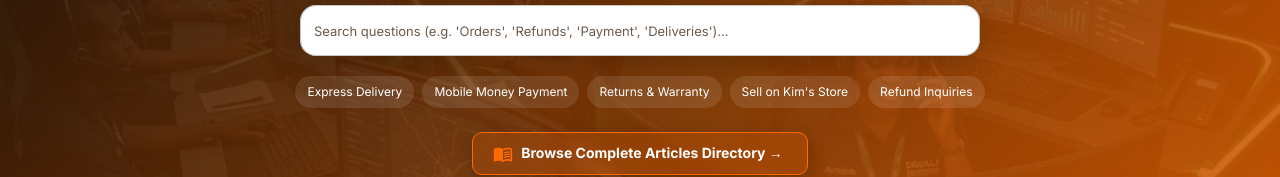
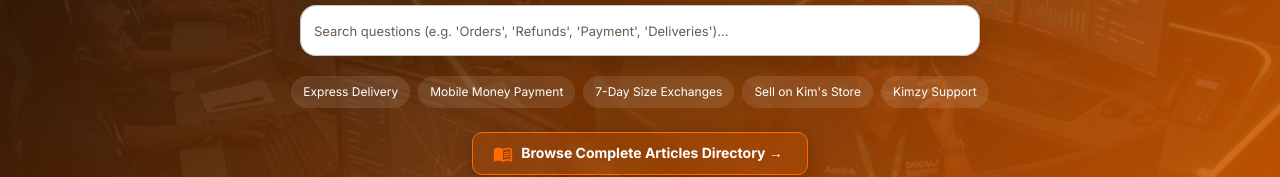
Before and after one commit to Ache822/supermarche, a React (Vite) app in the folder frontend/: page /help in a window 1280 px wide. Shown: the part 320-497 px from the top of the page. Built offline with nearby package versions, Linux system fonts and the light colour scheme; no server answers.

Commit message:
fix(help): update search autocomplete suggestions and pills to Kim's Store theme

```diff
--- a/frontend/src/features/help/HelpCenterPage.tsx
+++ b/frontend/src/features/help/HelpCenterPage.tsx
@@ -31,7 +31,7 @@ import ChatIcon from '@mui/icons-material/Chat';
 import EmailIcon from '@mui/icons-material/Email';
 import SmartphoneIcon from '@mui/icons-material/Smartphone';
 import VerifiedUserIcon from '@mui/icons-material/VerifiedUser';
-import HandymanIcon from '@mui/icons-material/Handyman';
+import StorefrontIcon from '@mui/icons-material/Storefront';
 import CloseIcon from '@mui/icons-material/Close';
 import DescriptionIcon from '@mui/icons-material/Description';
 import MenuBookIcon from '@mui/icons-material/MenuBook';
@@ -310,15 +310,15 @@ export function HelpCenterPage({ onOpenBooking, onOpenLiveChat }: HelpCenterPage
           <Autocomplete
             freeSolo
             options={[
-              'Cooking Gas Refill & Delivery',
-              'Prepped Foods & Market Shopping',
-              'Back to School Supplies',
-              'Deep Home & Office Cleaning',
-              'CCTV & Digital Security',
-              '14-Day Service Warranty',
-              'How to Become a Service Provider',
-              'Payment & Refund Methods',
-              'Emergency Dispatch Protocol',
+              "About Kim's Store & Curated Collections",
+              'Express Supermarket & Grocery Delivery',
+              'Sneakers & Streetwear Sizing Guide',
+              '7-Day Easy Size Exchanges',
+              'MTN MoMo & Orange Money Payments',
+              'Track Order with Mascot Kimzy',
+              "Sell on Kim's Store (Merchant Partners)",
+              'Cash on Delivery & Instant Receipts',
+              'Authentic Quality & Verification Guarantee',
             ]}
             inputValue={searchQuery}
             onInputChange={(_, newValue) => setSearchQuery(newValue)}
@@ -358,7 +358,7 @@ export function HelpCenterPage({ onOpenBooking, onOpenLiveChat }: HelpCenterPage
                 <TextField
                   {...params}
                   fullWidth
-                  placeholder={t('help.searchQuestionsPlaceholder', "Search questions (e.g. 'Gas Refill', 'Refunds', 'Become a Provider', '14-Day Warranty')...")}
+                  placeholder={t('help.searchQuestionsPlaceholder', "Search questions (e.g. 'Orders', 'Refunds', 'Size Exchange', 'Kimzy', 'Delivery')...")}
                   sx={{
                     bgcolor: (theme: Theme) => (theme.palette.mode === 'dark' ? 'rgba(0,0,0,0.5)' : '#FFFFFF'),
                     borderRadius: '16px',
@@ -387,11 +387,11 @@ export function HelpCenterPage({ onOpenBooking, onOpenLiveChat }: HelpCenterPage
           {/* Quick Tag Pills */}
           <Box sx={{ display: 'flex', gap: 1, justifyContent: 'center', flexWrap: 'wrap', mt: 2.5 }}>
             {[
-              { key: 'help.tagGas', defaultVal: 'Gas Refill' },
-              { key: 'help.tagMoMo', defaultVal: 'Mobile Money Payout' },
-              { key: 'help.tagWarranty', defaultVal: '14-Day Warranty' },
-              { key: 'help.tagBecomePro', defaultVal: 'Become a Provider' },
-              { key: 'help.tagDispute', defaultVal: 'Dispute Refund' },
+              { key: 'help.tagDelivery', defaultVal: 'Express Delivery' },
+              { key: 'help.tagMoMo', defaultVal: 'Mobile Money Checkout' },
+              { key: 'help.tagExchanges', defaultVal: '7-Day Size Exchanges' },
+              { key: 'help.tagSell', defaultVal: "Sell on Kim's Store" },
+              { key: 'help.tagKimzy', defaultVal: 'Kimzy Support' },
             ].map((tagItem) => {
               const label = t(tagItem.key, tagItem.defaultVal);
               return (
@@ -612,12 +612,12 @@ export function HelpCenterPage({ onOpenBooking, onOpenLiveChat }: HelpCenterPage
             }}
           >
             {activeTab === 'customers' && <PersonIcon sx={{ color: '#FF6B00' }} />}
-            {activeTab === 'pros' && <HandymanIcon sx={{ color: '#FF6B00' }} />}
+            {activeTab === 'pros' && <StorefrontIcon sx={{ color: '#FF6B00' }} />}
             {activeTab === 'account' && <SecurityIcon sx={{ color: '#FF6B00' }} />}
             {activeTab === 'customers'
               ? t('help.kbCustomersTitle', 'Customer Support Knowledge Base')
               : activeTab === 'pros'
-              ? t('help.kbProsTitle', 'Service Professional (Pro) Onboarding & Commission Guide')
+              ? t('help.kbProsTitle', "Merchant & Partner Guide (Sell on Kim's Store)")
               : t('help.kbAccountTitle', 'Account Security & Privacy Center')}
           </Typography>
 
@@ -701,7 +701,7 @@ export function HelpCenterPage({ onOpenBooking, onOpenLiveChat }: HelpCenterPage
                   {t('help.featuredDocsTitle', 'Featured Knowledge Base & Documentation')}
                 </Typography>
                 <Typography sx={{ fontSize: 13, color: 'text.secondary' }}>
-                  {t('help.featuredDocsSub', 'Firebase-styled official guides, dispatch rules, and emergency protocols')}
+                  {t('help.featuredDocsSub', 'Official guides, shopping policies, size exchanges, and delivery guarantees')}
                 </Typography>
               </Box>
             </Box>
@@ -858,7 +858,7 @@ export function HelpCenterPage({ onOpenBooking, onOpenLiveChat }: HelpCenterPage
               {t('help.ctaStillQuestions', 'Still have questions or need instant support?')}
             </Typography>
             <Typography variant="body1" sx={{ color: 'text.secondary', maxWidth: 600 }}>
-              {t('help.ctaDesc', 'Our dedicated Supermarche support team in Douala & Yaoundé is ready to assist you 24/7 with real-time runner dispatch updates.')}
+              {t('help.ctaDesc', "Our dedicated Kim's Store support team in Douala & Yaoundé is ready to assist you 24/7 with real-time order updates.")}
             </Typography>
           </Box>
 
--- a/frontend/src/locales/translations/en.json
+++ b/frontend/src/locales/translations/en.json
@@ -362,8 +362,12 @@
     "subtitle": "Search instant answers for shoppers, or connect with our Douala & Yaoundé customer care desk.",
     "searchPlaceholder": "Search by keyword (e.g. Orders, Mobile Money, Returns, Sizing)...",
     "searchQuestionsPlaceholder": "Search questions (e.g. 'Orders', 'Refunds', 'Payment', 'Deliveries')...",
+    "tagDelivery": "Express Delivery",
+    "tagMoMo": "Mobile Money Payment",
+    "tagExchanges": "7-Day Size Exchanges",
+    "tagSell": "Sell on Kim's Store",
+    "tagKimzy": "Kimzy Support",
     "tagGas": "Express Delivery",
-    "tagMoMo": "Mobile Money Payment",
     "tagWarranty": "Returns & Warranty",
     "tagBecomePro": "Sell on Kim's Store",
     "tagDispute": "Refund Inquiries",
--- a/frontend/src/locales/translations/fr.json
+++ b/frontend/src/locales/translations/fr.json
@@ -353,8 +353,12 @@
     "subtitle": "Trouvez des réponses instantanées pour vos achats, ou contactez notre assistance clientèle à Douala & Yaoundé.",
     "searchPlaceholder": "Rechercher par mot-clé (ex: Commandes, Mobile Money, Retours, Tailles)...",
     "searchQuestionsPlaceholder": "Rechercher des questions (ex: 'Commandes', 'Remboursements', 'Paiement', 'Livraisons')...",
+    "tagDelivery": "Livraison Express",
+    "tagMoMo": "Paiement Mobile Money",
+    "tagExchanges": "Échanges sous 7 Jours",
+    "tagSell": "Vendre sur Kim's Store",
+    "tagKimzy": "Support Kimzy",
     "tagGas": "Livraison Express",
-    "tagMoMo": "Paiement Mobile Money",
     "tagWarranty": "Garantie & Retours",
     "tagBecomePro": "Vendre sur Kim's Store",
     "tagDispute": "Remboursements",
```
